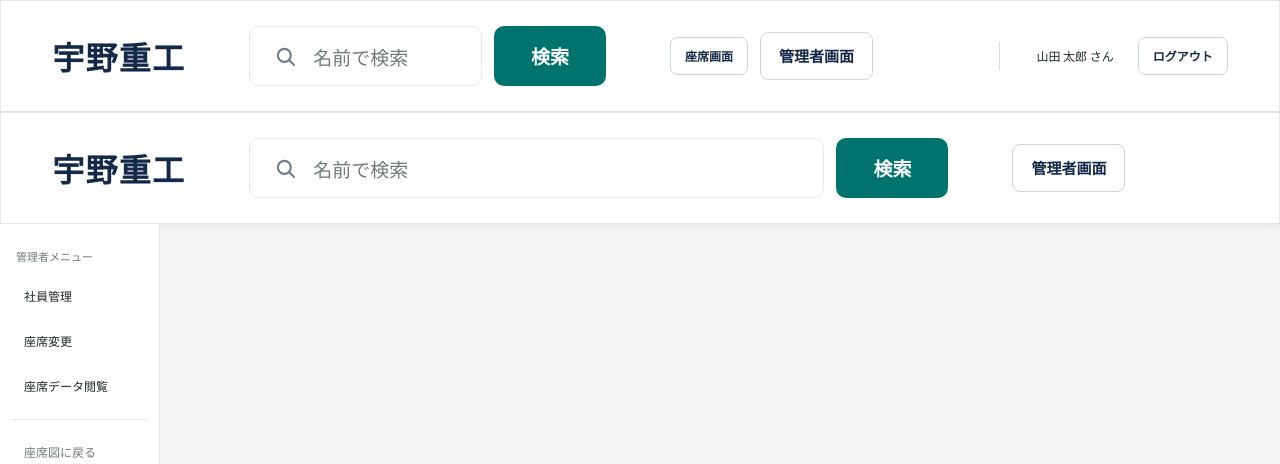
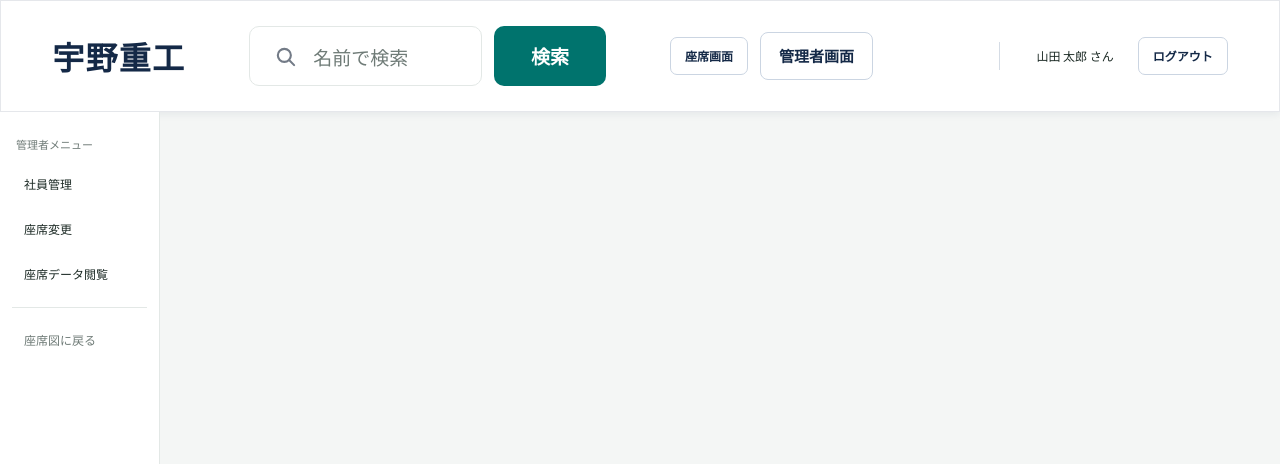
Before and after one commit to raiki-hoshino/unojuko2026, a PHP site: page /admin-change.php in a window 1280 px wide. Shown: the top 464 px of the page. Run offline with PHP 8.4, Linux system fonts and the light colour scheme.

Commit message:
headerが２つあったから、一つにした

```diff
--- a/header.php
+++ b/header.php
@@ -246,24 +246,7 @@
   </style>
 </head>
 <body>
-  <header class="site-header">
-    <h1 class="brand">宇野重工</h1>
 
-    <form class="search-form" id="name-search" role="search">
-      <label class="search-field">
-        <svg class="search-icon" viewBox="0 0 24 24" fill="none"aria-hidden="true">
-          <circle cx="10.8" cy="10.8" r="6.8" stroke="currentColor"
-                  stroke-width="2.2"></circle>
-          <path d="m16 16 5 5" stroke="currentColor" stroke-width="2.2"
-                stroke-linecap="round"></path>
-        </svg>
-        <input id="name-query" name="name" type="search"
-              placeholder="名前で検索" aria-label="名前で検索">
-      </label>
-      <button class="search-button" type="submit">検索</button>
-    </form>
-      <a href="admin.php"><button class="admin-button" id="admin-button" type="button">管理者画面</button></a>
-  </header>
   <script>
     const searchForm = document.querySelector("#name-search");
     const searchInput = document.querySelector("#name-query");
```
